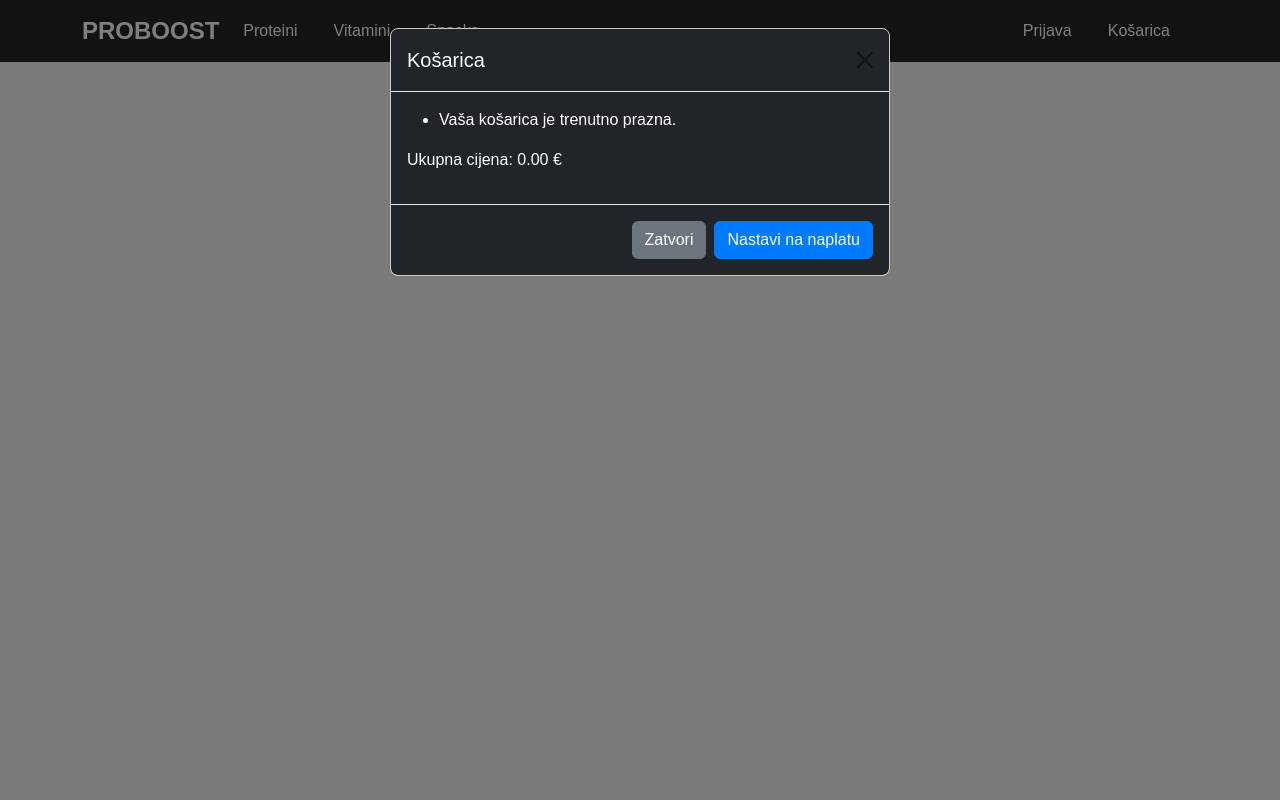
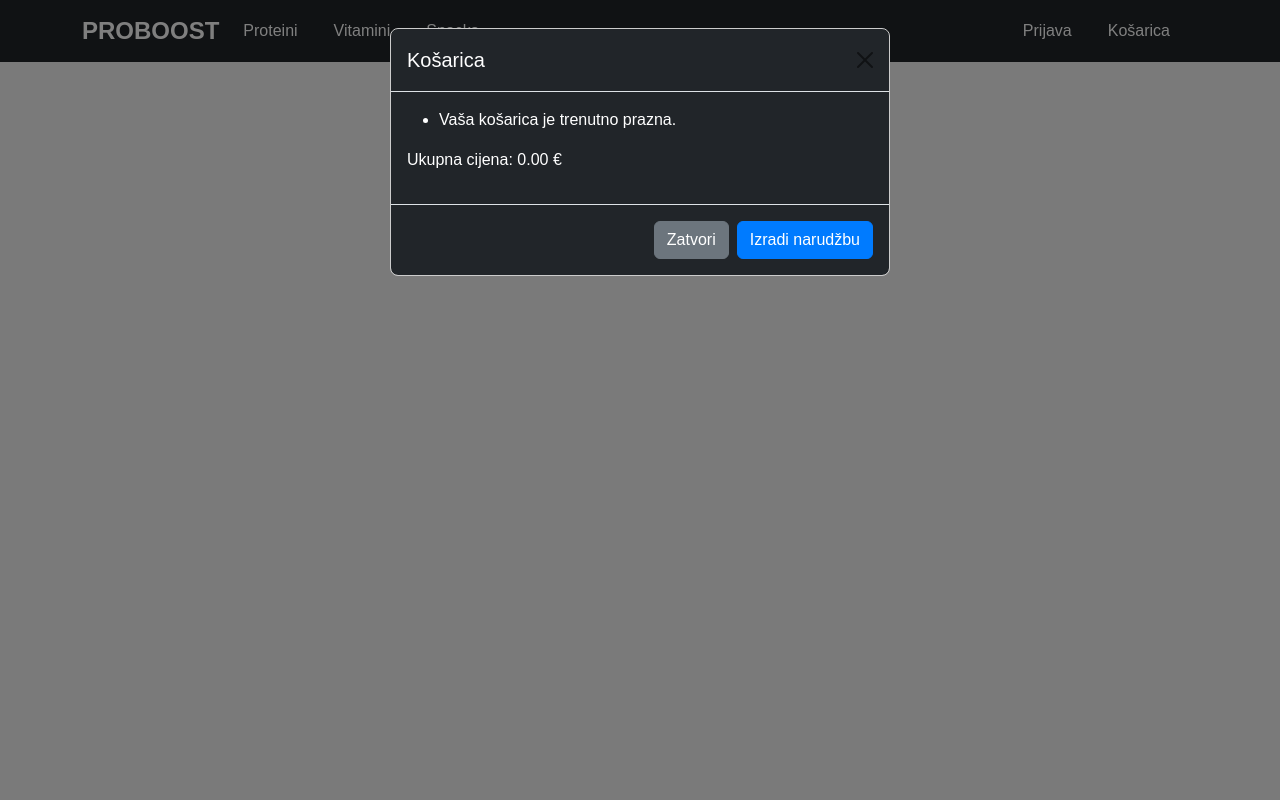
Before and after one commit to vlatkamiletic/webshop, a PHP site: page /base.php in a window 1280 px wide, after a click on "Košarica". Run offline with PHP 8.4, Linux system fonts and the light colour scheme.

Commit message:
Fixing bugs

```diff
--- a/PROBOOST/base.php
+++ b/PROBOOST/base.php
@@ -110,15 +110,17 @@ if (session_status() === PHP_SESSION_NONE) {
                         <li>Vaša košarica je trenutno prazna.</li>
                     </ul>
                     <p id="totalPrice">Ukupna cijena: 0.00 €</p>
+                    <div id="messageDiv" style="color: blue;"></div> <!-- Message-->
                 </div>
                 <div class="modal-footer">
                     <button type="button" class="btn btn-secondary" data-bs-dismiss="modal">Zatvori</button>
-                    <button type="button" class="btn btn-primary" id="checkoutButton">Nastavi na naplatu</button>
+                    <button type="button" class="btn btn-primary" id="checkoutButton">Izradi narudžbu</button>
                 </div>
             </div>
         </div>
     </div>
 
+    <!-- Password togle -->
     <script>
         document.addEventListener('DOMContentLoaded', function () {
             document.querySelectorAll('.toggle-password').forEach(button => {
@@ -138,6 +140,26 @@ if (session_status() === PHP_SESSION_NONE) {
         });
     </script>
 
+    <!-- Login in check -->
+    <script>
+    document.getElementById('checkoutButton').addEventListener('click', function() {
+    fetch('check_login.php') // Path to your check_login.php file
+        .then(response => response.json())
+        .then(data => {
+            const messageDiv = document.getElementById('messageDiv');
+            messageDiv.innerText = ''; // Clear previous messages
+
+            if (data.loggedIn) {
+                window.location.href = 'checkout.php'; // Redirect to checkout page
+            } else {
+                // User is not logged in, show a message
+                messageDiv.innerText = 'Morate se prijaviti da biste nastavili na izradu narudžbu.';
+            }
+        })
+        .catch(error => console.error('Error:', error));
+    });
+    </script>
+
 
 
 
```
